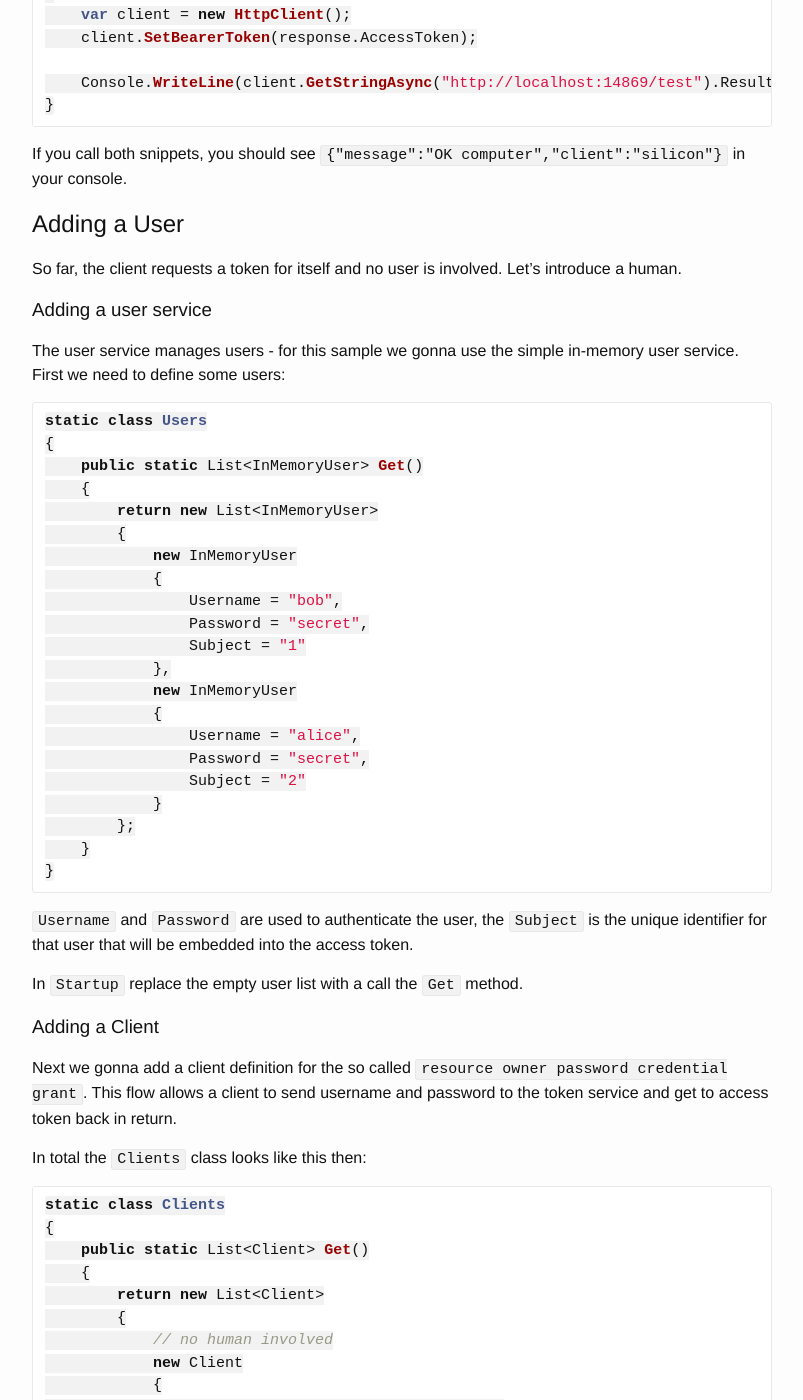
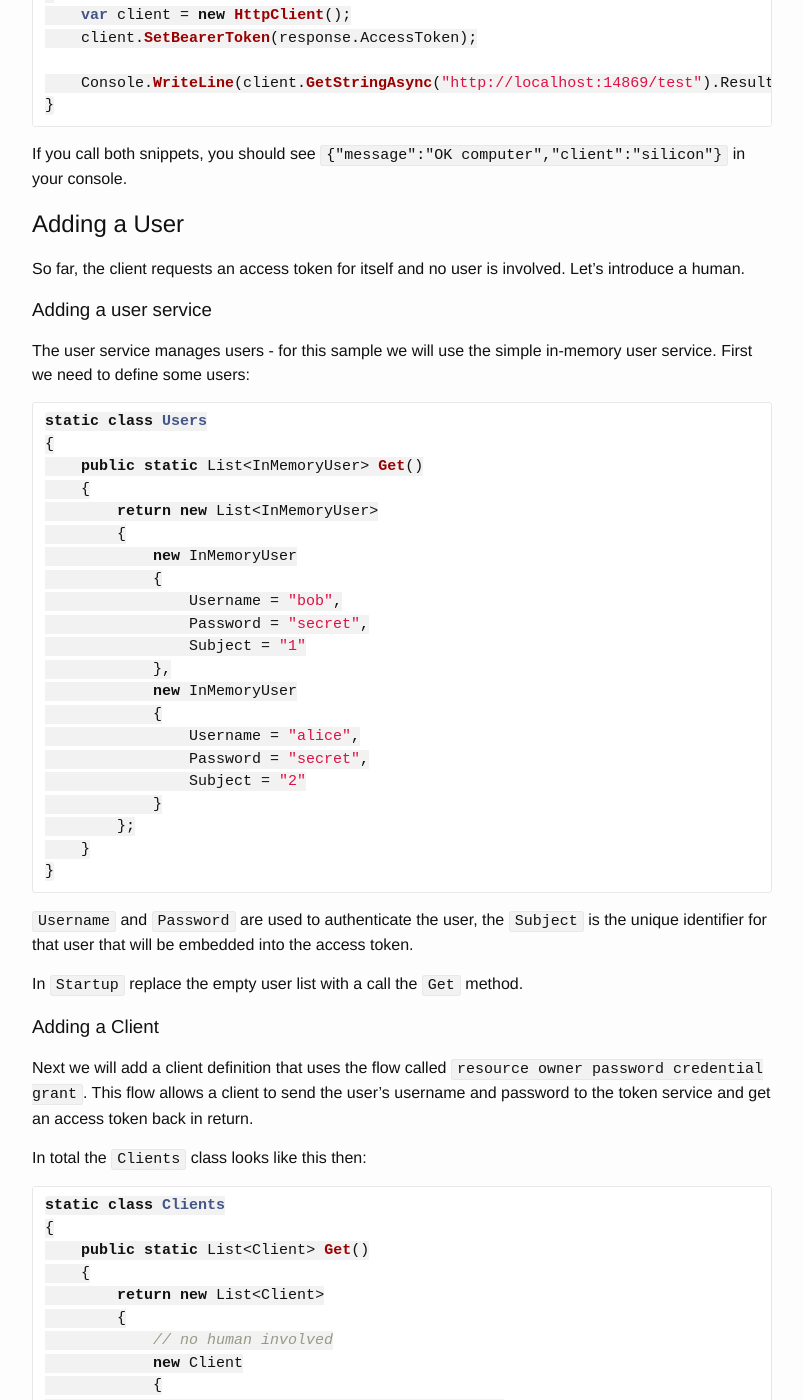
Before and after one commit to IdentityServer/Documentation, a Jekyll site: the page built from docs/overview/simplestOAuth.md, in a window 1280 px wide and 1400 px high, scrolled down 5103 px. Shown: the whole window, without its empty margins (238-1041 px from the left). Built offline with Jekyll 4.4.1, drawn with Linux system fonts in a browser that asks for light colours; Markdown is read by kramdown in place of the engine named in the settings; some of the changed text lies outside the part shown.

Commit message:
Update simplestOAuth.md
edits

````diff
--- a/docs/overview/simplestOAuth.md
+++ b/docs/overview/simplestOAuth.md
@@ -21,7 +21,7 @@
 * Validating an access token
 
 ##Setting up IdentityServer
-First we gonna create a console host and set up IdentityServer.
+First we will create a console host and set up IdentityServer.
 
 Start by creating a standard console application and add IdentityServer via nuget:
 
@@ -90,8 +90,8 @@
 ```
 
 ###Configuring IdentityServer
-IdentityServer gets configured as OWIN middleware. This happens in the `Startup` class using the `UseIdentityServer` extension method.
-The following snippets sets up a barebones server with our scopes and clients. We also set up an empty list of users - we gonna add users later).
+IdentityServer is implemented as OWIN middleware. It is configured in  in the `Startup` class using the `UseIdentityServer` extension method.
+The following snippets sets up a bare bones server with our scopes and clients. We also set up an empty list of users - we will add users later).
 
 ```csharp
 class Startup
@@ -138,7 +138,7 @@
 When you run the console app, you should see some diagnostics output and `server running...`.
 
 ##Adding an API
-In this part we will add a simple web API that is configured to require token from the IdentityServer we just set up.
+In this part we will add a simple web API that is configured to require an access token from the IdentityServer we just set up.
 
 ###Creating the Web Host
 Add a new `ASP.NET Web Application` to the solution and choose the `Empty` option (no framework references).
@@ -237,10 +237,10 @@
 If you call both snippets, you should see `{"message":"OK computer","client":"silicon"}` in your console.
 
 ##Adding a User
-So far, the client requests a token for itself and no user is involved. Let's introduce a human.
+So far, the client requests an access token for itself and no user is involved. Let's introduce a human.
 
 ###Adding a user service
-The user service manages users - for this sample we gonna use the simple in-memory user service.
+The user service manages users - for this sample we will use the simple in-memory user service.
 First we need to define some users:
 
  ```csharp
@@ -273,8 +273,8 @@
 In `Startup` replace the empty user list with a call the `Get` method.
 
 ###Adding a Client
-Next we gonna add a client definition for the so called `resource owner password credential grant`.
-This flow allows a client to send username and password to the token service and get to access token back in return.
+Next we will add a client definition that uses the flow called `resource owner password credential grant`.
+This flow allows a client to send the user's username and password to the token service and get an access token back in return.
 
 In total the `Clients` class looks like this then:
 
@@ -354,7 +354,7 @@
 ```
 
 ###Updating the Client
-Next add a new method to the client to request a token on behalf of a user:
+Next add a new method to the client to request an access token on behalf of a user:
 
 ```csharp
 static TokenResponse GetUserToken()
````
Also changed, not shown: other parts of docs/overview/simplestOAuth.md (+3 -3 lines).
